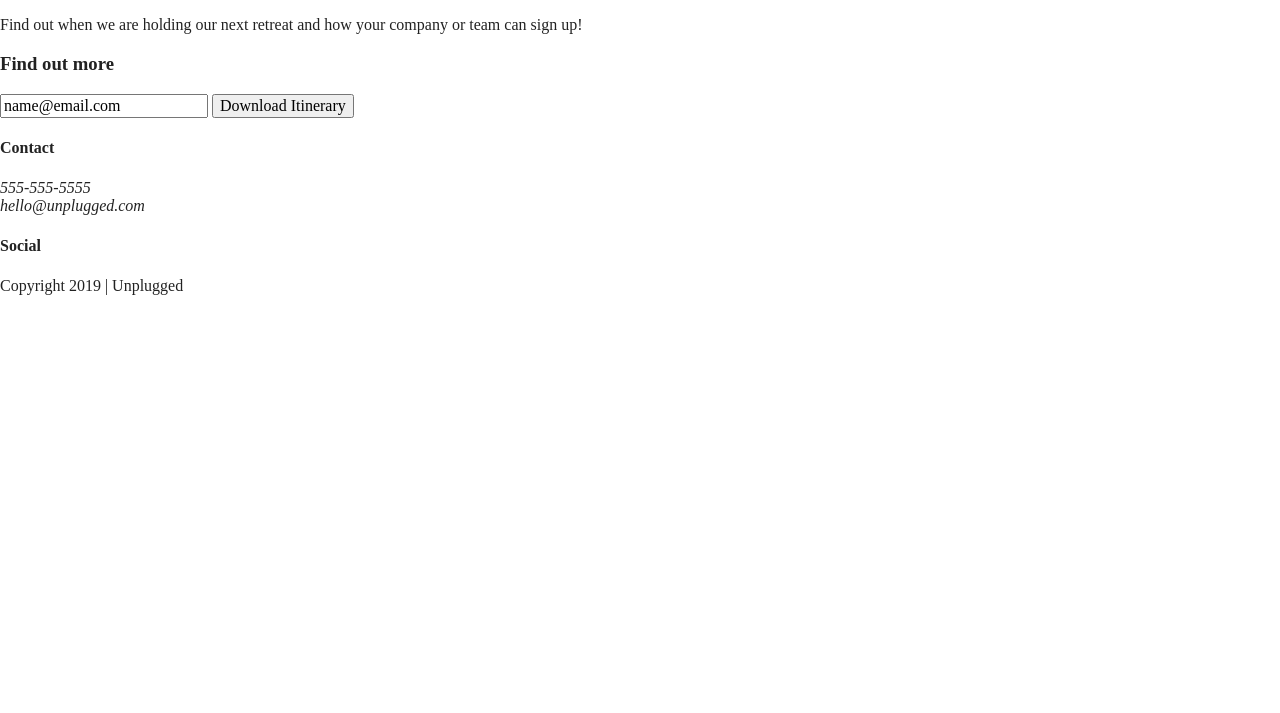
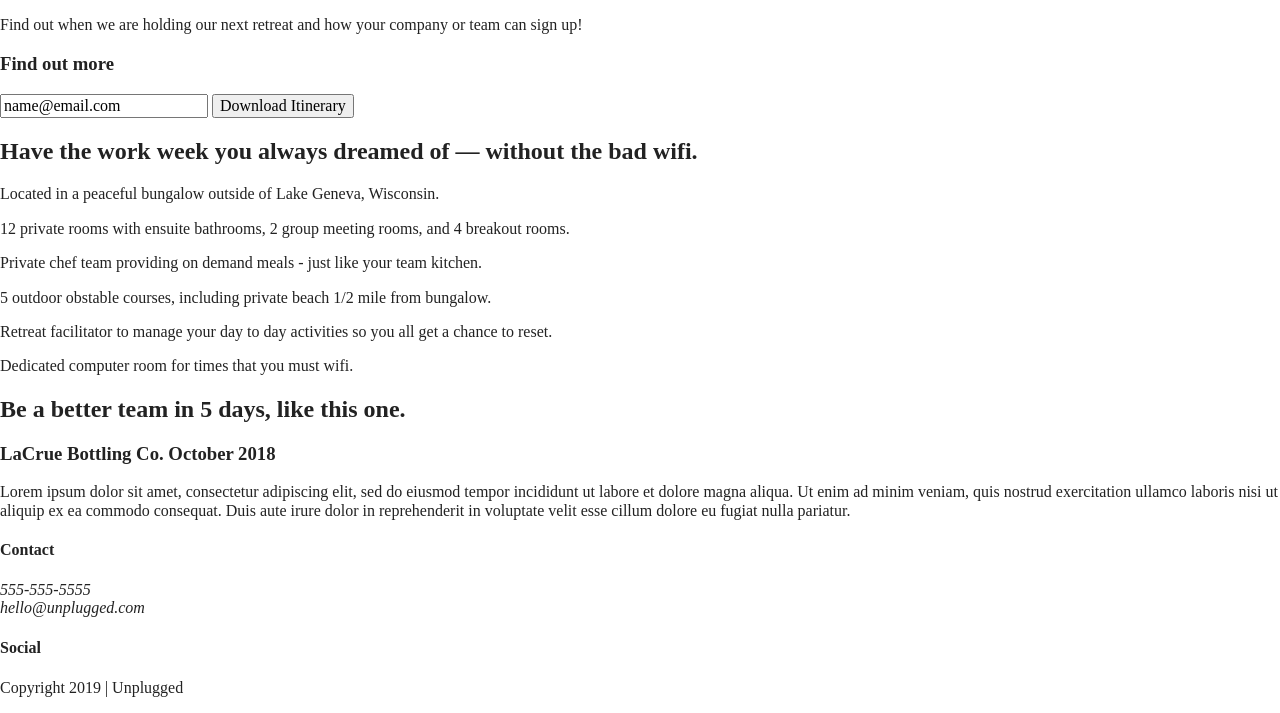
Before and after one commit to sheisrachel/unplugged-retreat, a website built with Parcel: page index.html in a window 1280 px wide. Shown: the part 176-889 px from the top of the page. Before the commit the page ends 800 px from the top, so only its background shows below. Built offline with nearby package versions, Linux system fonts and the light colour scheme.

Commit message:
Finished bottom half of html for homepage

```diff
--- a/index.html
+++ b/index.html
@@ -44,6 +44,7 @@
         <h1>Retreat from the desk, return refreshed.</h1>
       </div>
     </section>
+
     <aside>
       <div class="content-wrapper">
         <div class="form-description">
@@ -59,6 +60,52 @@
         </div> <!--aside form ends-->
       </div> <!-- aside content wrapper ends -->
     </aside>
+
+    <section class="features">
+      <div class="content-wrapper">
+        <h2>Have the work week you always dreamed of &mdash; without the bad wifi.</h2>
+        <article>
+          <p class="fontawesome-icon"></p>
+          <p class="features-item-description">Located in a peaceful bungalow outside of Lake Geneva, Wisconsin.</p>
+        </article>
+        <article>
+          <p class="fontawesome-icon"></p>
+          <p class="features-item-description">12 private rooms with ensuite bathrooms, 2 group meeting rooms, and 4 breakout rooms.</p>
+        </article>
+        <article>
+          <p class="fontawesome-icon"></p>
+          <p class="features-item-description">Private chef team providing on demand meals - just like your team kitchen.</p>
+        </article>
+        <article>
+          <p class="fontawesome-icon"></p>
+          <p class="features-item-description">5 outdoor obstable courses, including private beach 1/2 mile from bungalow.</p>
+        </article>
+        <article>
+          <p class="fontawesome-icon"></p>
+          <p class="features-item-description">Retreat facilitator to manage your day to day activities so you all get a chance to reset.</p>
+        </article>
+        <article>
+          <p class="fontawesome-icon"></p>
+          <p class="features-item-description">Dedicated computer room for times that you must wifi.</p>
+        </article>
+      </div>
+    </section> <!--end features-->
+    <section class="reviews">
+      <div class="content-wrapper">
+        <h2>Be a better team in 5 days, like this one.</h2>
+        <article>
+          <div>
+            <h3>LaCrue Bottling Co. October 2018</h3>
+            <p>
+              Lorem ipsum dolor sit amet, consectetur adipiscing elit, sed do eiusmod tempor incididunt ut labore et
+              dolore magna aliqua. Ut enim ad minim veniam, quis nostrud exercitation ullamco laboris nisi ut aliquip
+              ex ea commodo consequat. Duis aute irure dolor in reprehenderit in voluptate velit esse cillum dolore eu
+              fugiat nulla pariatur.
+            </p>
+          </div>
+        </article>
+      </div>
+    </section> <!--end reviews-->
   </main> <!-- main wrapper -->
 
   <footer>
```
Lines whose indentation alone changed are shown as unchanged.
